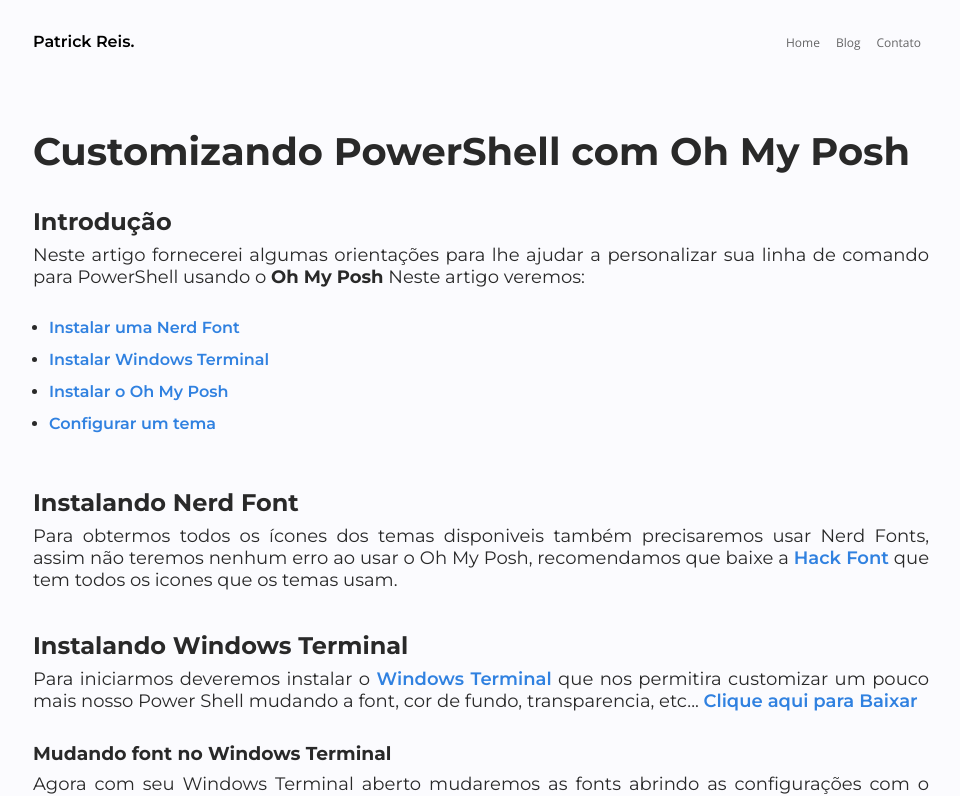
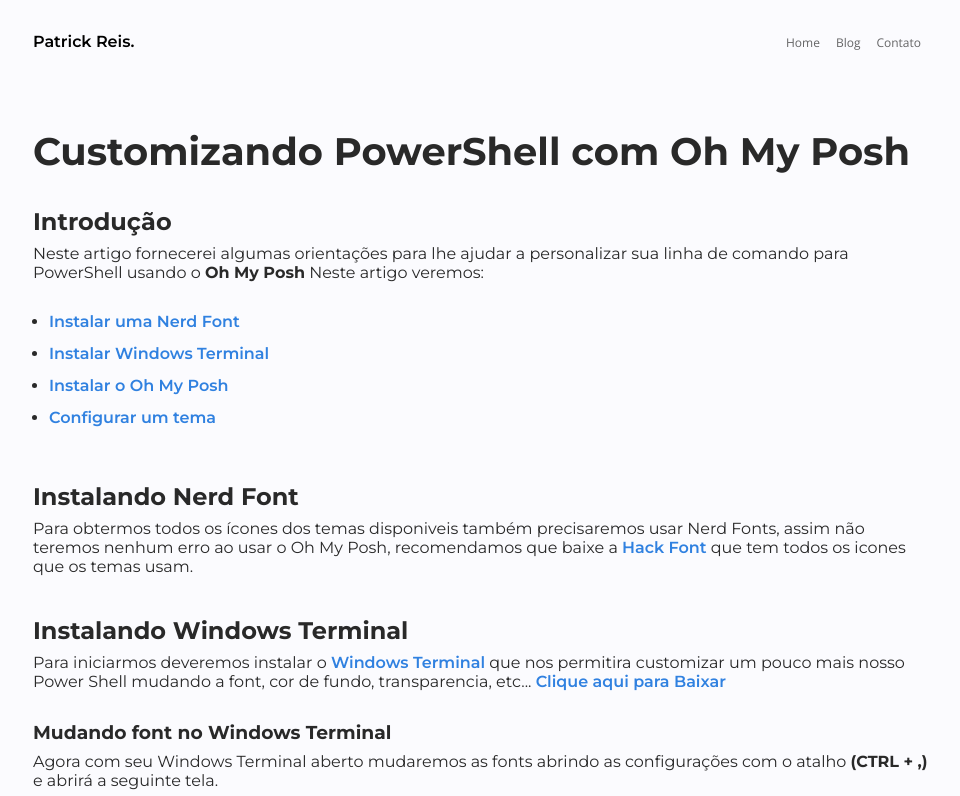
Before and after one commit to Typhz/portfolio, a Next.js app: page /posts/customizando-powershell-com-oh-my-posh in a window 1280 px wide. Shown: the top 796 px of the page, without its empty margins (159-1119 px from the left). Built offline with nearby package versions, Linux system fonts and the light colour scheme.

Commit message:
[FIX] Navbar bug

```diff
--- a/_layouts/post.js
+++ b/_layouts/post.js
@@ -1,12 +1,10 @@
 import { Main } from '../styles/article.style';
-import Head from 'next/head'
+import Head from '../src/infra/components/Head'
 
 export default function PostLayout(props){
     return (
         <>
-            <Head>
-                <title>Patrick Reis | {props.title}</title>
-            </Head>
+            <Head title={`Patrick Reis | ${props.title}`}/>
             <Main>
                 <h1>{props.title}</h1>
                 <div dangerouslySetInnerHTML={{__html:props.content}}/>
--- a/styles/article.style.js
+++ b/styles/article.style.js
@@ -2,13 +2,9 @@
 
 export const Main = styled.main`
   color: #292929;
-  width: 100%;
-  min-height: 200vh;
   padding: 8rem var(--global-padding);
-  flex-wrap: wrap;
   justify-content: center;
   flex-direction: column;
-  flex: 1;
   display: flex;
   h1{
     font-size: 2.4rem;
@@ -19,14 +15,8 @@
   h3{
     margin-top: 1.4rem;
   }
-  small{
-    color: gray;
-    font-weight: 300;
-  }
   p{
     padding: 0.5rem 0;
-    font-size: 18px;
-    text-align: justify;
   }
   ul{
     padding: 1rem 1rem;
@@ -44,15 +34,21 @@
   }
   code{
     background-color: transparent;
-    font-size: 18px;
     padding: 1rem 1.5rem;
     display: block;
     border-left: 3px solid #292929;
   }
   img{
     width: 100%;
-    margin: 2rem 0;
+    margin: 1rem 0;
   }
   @media only screen and (max-width: 990px) {
+    code{
+      background-color: transparent;
+      padding: 1rem 1.5rem;
+      display: block;
+      border-left: 3px solid #292929;
+      overflow-x: auto;
+    }
   }
 `;
```
